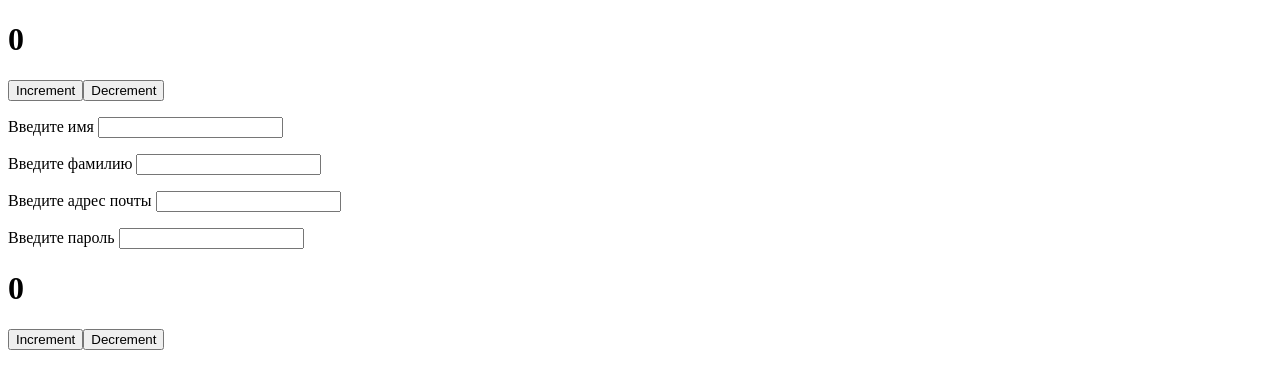
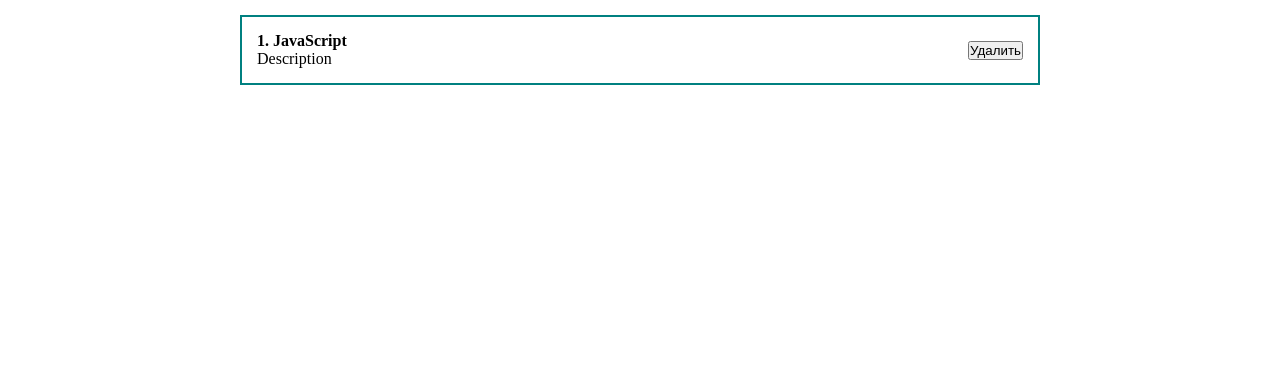
Before and after one commit to WalkingFrozenFish/react-fundamental, a React (Create React App) app: page / in a window 1280 px wide. Shown: the top 388 px of the page. Built offline with nearby package versions, Linux system fonts and the light colour scheme.

Commit message:
Конспект

```diff
--- a/src/App.jsx
+++ b/src/App.jsx
@@ -2,15 +2,15 @@
 import ClassCounter from './components/ClassCounter.jsx';
 import Counter from './components/Counter.jsx';
 import Example from './components/Example.jsx';
+import PostItem from './components/PostItem.jsx';
+import "./styles/App.css";
 
 const App = () => {
   const [value, setValue] = useState("Some text");
 
   return (
     <div className='App'>
-      <Counter />
-      <Example />
-      <ClassCounter />
+      <PostItem post={{ id: 1, title: "JavaScript", body: "Description" }} />
     </div>
   );
 };
--- /dev/null
+++ b/src/components/PostItem.jsx
@@ -0,0 +1,17 @@
+import React from 'react';
+
+const PostItem = (props) => {
+    return (
+        <div className="post">
+            <div className="post__content">
+                <strong>{props.post.id}. {props.post.title}</strong>
+                <div>{props.post.body}</div>
+            </div>
+            <div className="post__btns">
+                <button>Удалить</button>
+            </div>
+        </div>
+    );
+};
+
+export default PostItem;
--- /dev/null
+++ b/src/styles/App.css
@@ -0,0 +1,23 @@
+* {
+    box-sizing: border-box;
+    margin: 0;
+    padding: 0;
+}
+
+#root {
+    display: flex;
+    justify-content: center;
+}
+
+.App {
+    width: 800px;
+}
+
+.post {
+    display: flex;
+    padding: 15px;
+    border: 2px solid teal;
+    margin-top: 15px;
+    justify-content: space-between;
+    align-items: center;
+}
```
Also changed, not shown: конспект/07.txt (added), конспект/08.txt (added).
